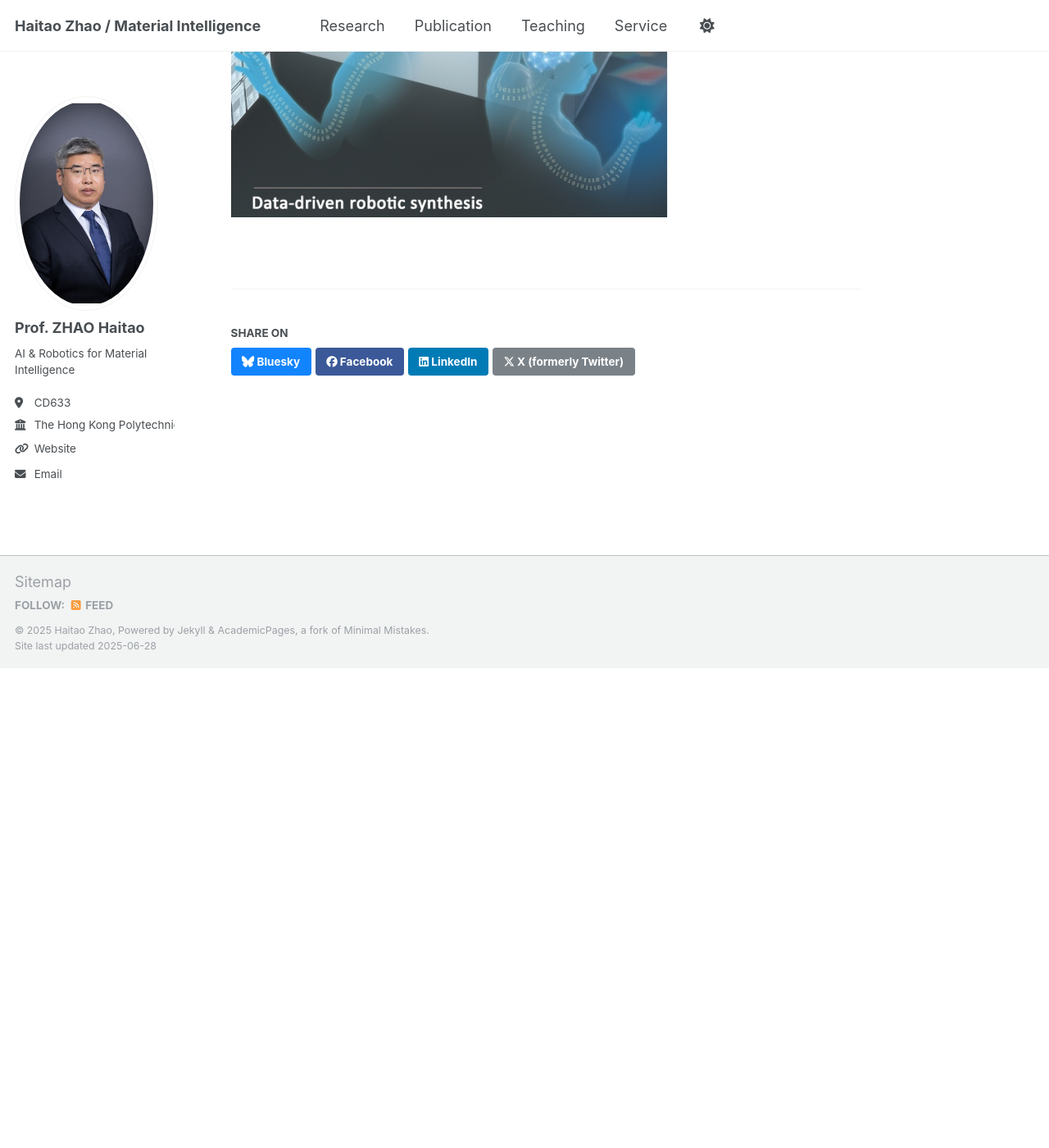
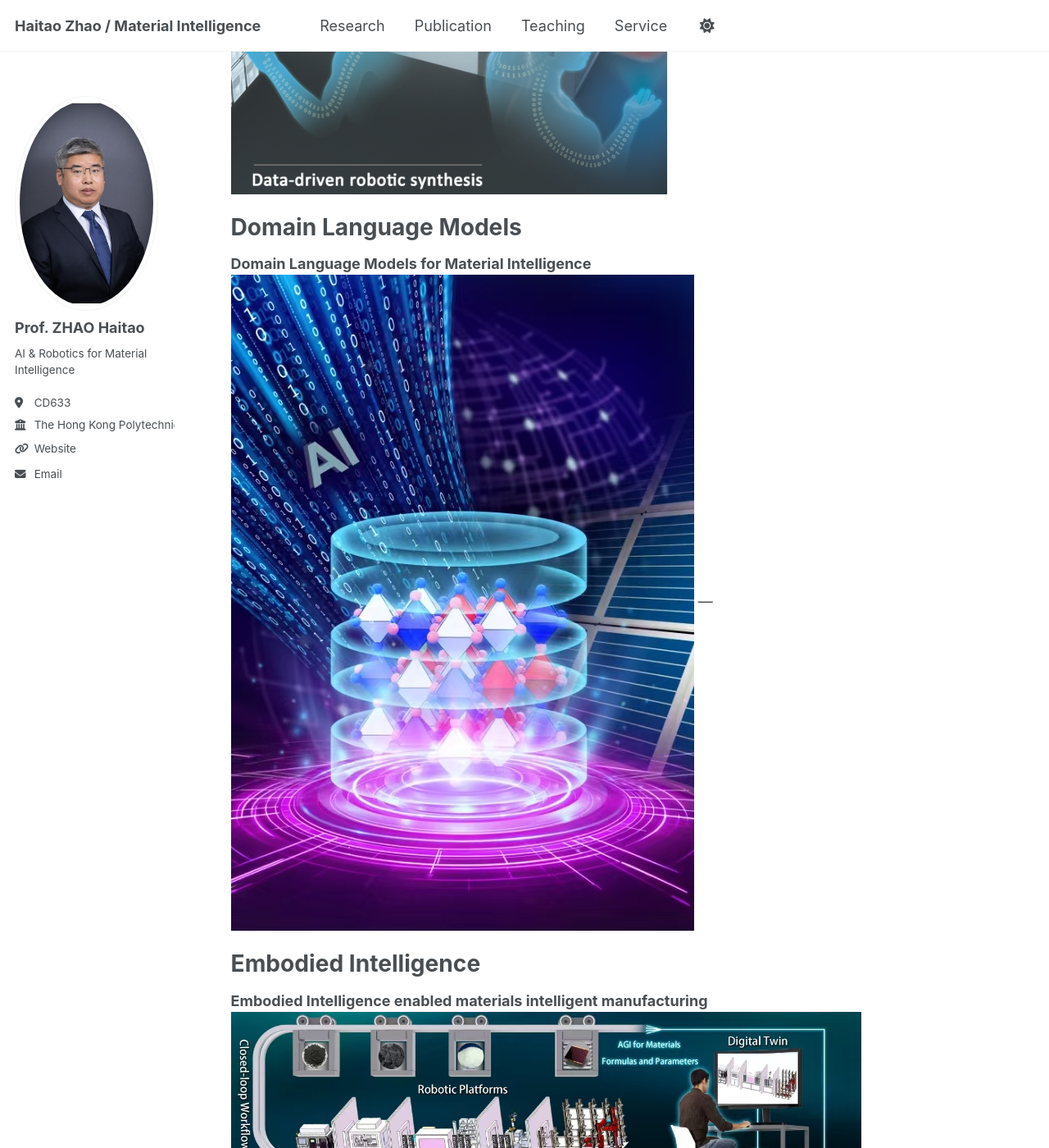
Before and after one commit to HaitaoZhao-PolyU/HaitaoZhao-PolyU.github.io, a Jekyll site: the page built from _research1/research.md, in a window 1280 px wide and 1400 px high, scrolled down 670 px. Shown: the whole window at 82% size. Built offline with Jekyll 4.4.1, drawn with Linux system fonts in a browser that asks for light colours; before the commit the page ends 1485 px from its top, so only the background shows below that.

Commit message:
Update research.md

```diff
--- a/_research1/research.md
+++ b/_research1/research.md
@@ -8,3 +8,13 @@ collection: research1
 **Data-driven Robotic Synthesis**
 <img src='/images/data-driven robotic synthesis.jpg' alt='Data-driven Robotic Synthesis'>
 ---
+# Domain Language Models
+
+**Domain Language Models for Material Intelligence**
+<img src='/images/Domain Language Models.jpg' alt='Domain Language Models'>
+---
+# Embodied Intelligence
+
+**Embodied Intelligence enabled materials intelligent manufacturing**
+<img src='/images/Embodied Intelligence.jpg' alt='Embodied Intelligence'>
+---
```
Also changed, not shown: other parts of _research1/research.md (+1 -1 lines).
